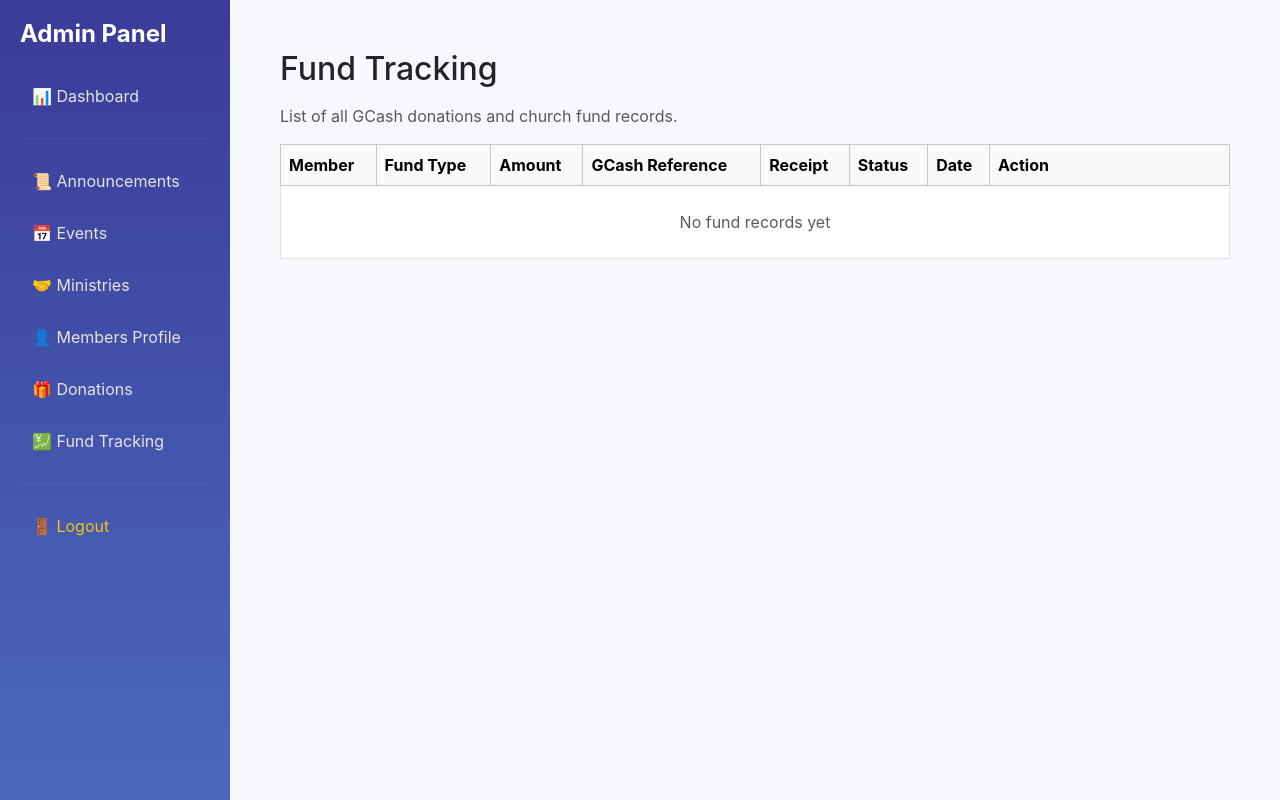
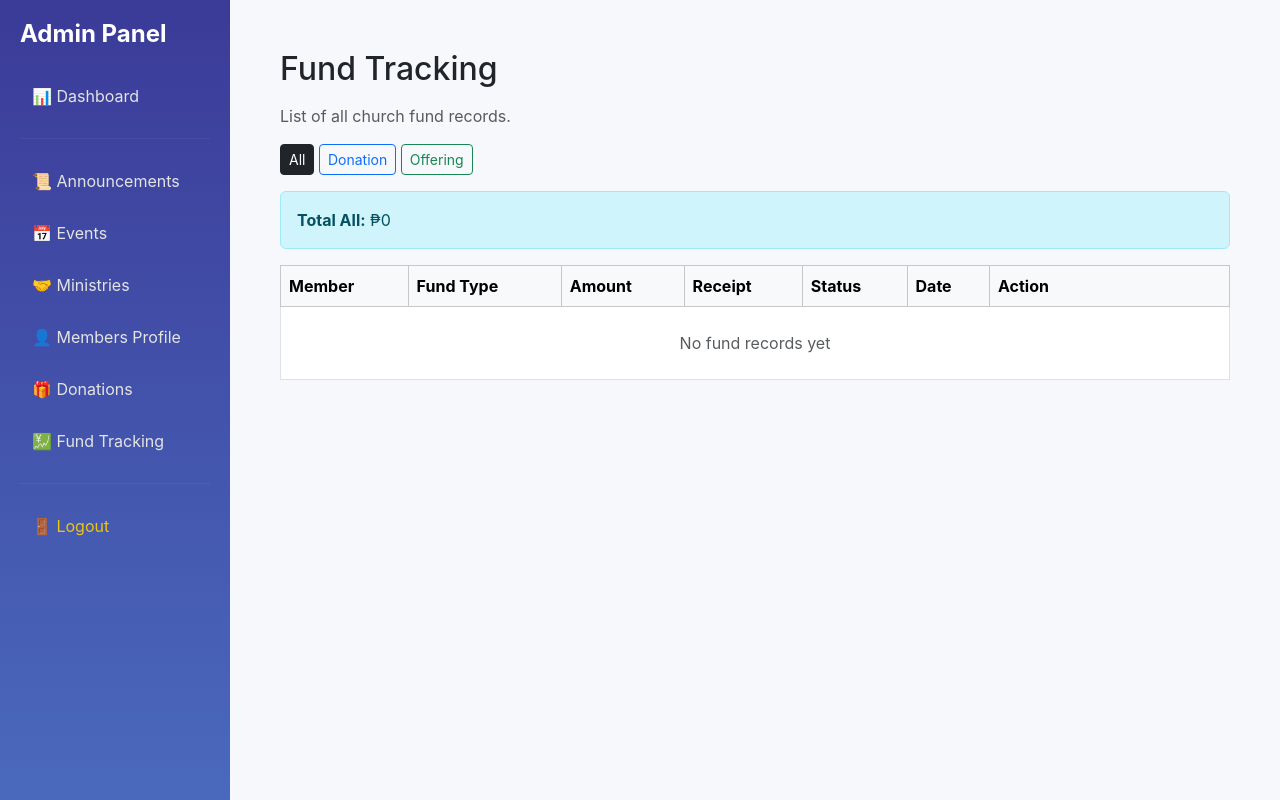
Before and after one commit to Kenn22749/foursquare_church, a Django app: page /admin_ui/fund-tracking/ in a window 1280 px wide. Run offline with Django 5.2, Linux system fonts and the light colour scheme; the visitor is signed in with stand-in values (Sample User, id 1); data comes from the database, SQL or seed files in the repository; data that the repository does not hold is empty.

Commit message:
Configure Cloudinary media upload and update fund tracking

```diff
--- a/main/models.py
+++ b/main/models.py
@@ -41,8 +41,8 @@ class Announcement(models.Model):
 
 class Donation(models.Model):
     FUND_TYPE_CHOICES = [
-        ('Donation', 'Donation'),
-        ('Others', 'Others'),
+    ('Donation', 'Donation'),
+    ('Offering', 'Offering'),
     ]
 
     STATUS_CHOICES = [
@@ -56,7 +56,6 @@ class Donation(models.Model):
     amount = models.DecimalField(max_digits=10, decimal_places=2)
 
     method = models.CharField(max_length=10, default='GCash')
-    gcash_reference = models.CharField(max_length=100, unique=True)
 
     receipt_image = models.ImageField(upload_to='donation_receipts/', null=True, blank=True)
 
--- a/main/templates/admin_ui/fund_tracking/list.html
+++ b/main/templates/admin_ui/fund_tracking/list.html
@@ -2,7 +2,31 @@
 
 {% block content %}
 <h2 class="mb-3">Fund Tracking</h2>
-<p class="text-muted">List of all GCash donations and church fund records.</p>
+<p class="text-muted">List of all church fund records.</p>
+
+<div class="mb-3">
+
+  <a href="?type=All"
+     class="btn btn-sm {% if selected_type == 'All' %}btn-dark{% else %}btn-outline-dark{% endif %}">
+     All
+  </a>
+
+  <a href="?type=Donation"
+     class="btn btn-sm {% if selected_type == 'Donation' %}btn-primary{% else %}btn-outline-primary{% endif %}">
+     Donation
+  </a>
+
+  <a href="?type=Offering"
+     class="btn btn-sm {% if selected_type == 'Offering' %}btn-success{% else %}btn-outline-success{% endif %}">
+     Offering
+  </a>
+
+</div>
+
+<div class="alert alert-info">
+  <strong>Total {{ selected_type }}:</strong>
+  ₱{{ total_amount }}
+</div>
 
 <table class="table table-bordered table-hover bg-white">
   <thead class="table-light">
@@ -10,7 +34,6 @@
       <th>Member</th>
       <th>Fund Type</th>
       <th>Amount</th>
-      <th>GCash Reference</th>
       <th>Receipt</th>
       <th>Status</th>
       <th>Date</th>
@@ -24,7 +47,6 @@
       <td>{{ d.member.username }}</td>
       <td>{{ d.fund_type }}</td>
       <td>₱{{ d.amount }}</td>
-      <td>{{ d.gcash_reference|default:"N/A" }}</td>
 
       <td>
         {% if d.receipt_image %}
@@ -33,17 +55,15 @@
              View
           </a>
         {% else %}
-          <span class="text-muted">No receipt</span>
+          No receipt
         {% endif %}
       </td>
 
       <td>
         {% if d.status == "Verified" %}
           <span class="badge bg-success">Verified</span>
-
         {% elif d.status == "Rejected" %}
           <span class="badge bg-danger">Rejected</span>
-
         {% else %}
           <span class="badge bg-warning text-dark">Pending</span>
         {% endif %}
@@ -55,37 +75,31 @@
 
         {% if d.status == "Pending" %}
 
-          <a href="{% url 'admin-fundtracking-verify' d.id %}"
-             class="btn btn-sm btn-success mb-1">
+          <a href="{% url 'admin-fundtracking-verify' d.id %}" class="btn btn-sm btn-success mb-1">
             Verify
           </a>
 
-          <a href="{% url 'admin-fundtracking-reject' d.id %}"
-             class="btn btn-sm btn-danger mb-1">
+          <a href="{% url 'admin-fundtracking-reject' d.id %}" class="btn btn-sm btn-danger mb-1">
             Reject
           </a>
 
         {% elif d.status == "Verified" %}
 
-          <a href="{% url 'admin-fundtracking-reject' d.id %}"
-             class="btn btn-sm btn-danger mb-1">
+          <a href="{% url 'admin-fundtracking-reject' d.id %}" class="btn btn-sm btn-danger mb-1">
             Change to Reject
           </a>
 
-          <a href="{% url 'admin-fundtracking-reset' d.id %}"
-             class="btn btn-sm btn-secondary mb-1">
+          <a href="{% url 'admin-fundtracking-reset' d.id %}" class="btn btn-sm btn-secondary mb-1">
             Reset
           </a>
 
         {% elif d.status == "Rejected" %}
 
-          <a href="{% url 'admin-fundtracking-verify' d.id %}"
-             class="btn btn-sm btn-success mb-1">
+          <a href="{% url 'admin-fundtracking-verify' d.id %}" class="btn btn-sm btn-success mb-1">
             Change to Verify
           </a>
 
-          <a href="{% url 'admin-fundtracking-reset' d.id %}"
-             class="btn btn-sm btn-secondary mb-1">
+          <a href="{% url 'admin-fundtracking-reset' d.id %}" class="btn btn-sm btn-secondary mb-1">
             Reset
           </a>
 
@@ -96,11 +110,12 @@
 
   {% empty %}
     <tr>
-      <td colspan="8" class="text-center text-muted py-4">
+      <td colspan="7" class="text-center text-muted py-4">
         No fund records yet
       </td>
     </tr>
   {% endfor %}
   </tbody>
 </table>
+
 {% endblock %}
--- a/main/templates/donations/history.html
+++ b/main/templates/donations/history.html
@@ -34,7 +34,6 @@
     <tr>
       <th>Fund Type</th>
       <th>Amount</th>
-      <th>GCash Reference no.</th>
       <th>Receipt</th>
       <th>Submitted</th>
       <th>Status</th>
@@ -48,8 +47,6 @@
       <td>{{ d.fund_type }}</td>
 
       <td>₱{{ d.amount }}</td>
-
-      <td>{{ d.gcash_reference|default:"N/A" }}</td>
 
       <td>
         {% if d.receipt_image %}
@@ -102,7 +99,7 @@
 
   {% empty %}
     <tr>
-      <td colspan="6" class="text-center text-muted py-4">
+      <td colspan="5" class="text-center text-muted py-4">
         No fund records yet
       </td>
     </tr>
--- a/main/templates/members/dashboard.html
+++ b/main/templates/members/dashboard.html
@@ -116,7 +116,7 @@
 
 <div class="dashboard-header">
   <h2>Hello, {{ user.username }}</h2>
-  <p>Welcome to your Makilala Foursquare Church Dashboard</p>
+  <p>Welcome to Makilala Foursquare Church Dashboard</p>
 </div>
 
 <div class="row justify-content-center text-center">
@@ -140,7 +140,7 @@
   <div class="col-lg-3 col-md-6 mb-4">
     <div class="card dashboard-card p-4">
       <h5>Fund Tracking</h5>
-      <p>Previous to present records</p>
+      <p>Records</p>
       <a href="{% url 'history' %}" class="btn btn-outline-info btn-sm">View Records</a>
     </div>
   </div>
--- a/main/templates/members/register.html
+++ b/main/templates/members/register.html
@@ -32,10 +32,8 @@
       {{ uform.username.label_tag }}
       {{ uform.username }}
     </div>
-    <div class="mb-3">
-      {{ uform.email.label_tag }}
-      {{ uform.email }}
-    </div>
+    <label>Email address <span class="text-muted">(optional)</span></label>
+    {{ uform.email }}
     <div class="mb-3">
       {{ uform.password.label_tag }}
       {{ uform.password }}
--- a/main/urls.py
+++ b/main/urls.py
@@ -61,4 +61,9 @@ path('admin_ui/fund-tracking/', views_admin.admin_fundtracking_list, name='admin
 path('admin_ui/fund-tracking/<int:pk>/verify/', views_admin.admin_fundtracking_verify, name='admin-fundtracking-verify'),
 path('admin_ui/fund-tracking/<int:pk>/reject/', views_admin.admin_fundtracking_reject, name='admin-fundtracking-reject'),
 path('admin_ui/fund-tracking/reset/<int:pk>/', views_admin.admin_fundtracking_reset, name='admin-fundtracking-reset'),
+
+
+path(
+    'admin_ui/members/<int:pk>/approve/', views_admin.admin_memberprofile_approve, name='admin-memberprofile-approve'),
+
 ]
--- a/main/views_admin.py
+++ b/main/views_admin.py
@@ -7,6 +7,7 @@ from .models import Ministry
 from django.utils import timezone
 from .models import MemberProfile
 from django.contrib.auth.models import User
+from django.db.models import Sum
 
 
 def admin_only(user):
@@ -60,6 +61,16 @@ def admin_memberprofile_delete(request, pk):
         messages.success(request, "Member profile deleted successfully.")
     else:
         messages.info(request, "Member profile does not exist.")
+    return redirect('admin-memberprofile-list')
+
+@user_passes_test(admin_only)
+def admin_memberprofile_approve(request, pk):
+    profile = get_object_or_404(MemberProfile, pk=pk)
+
+    profile.user.is_active = True
+    profile.user.save()
+
+    messages.success(request, "Member account approved successfully.")
     return redirect('admin-memberprofile-list')
 
 
@@ -249,10 +260,24 @@ from .models import Donation
 
 @user_passes_test(admin_only)
 def admin_fundtracking_list(request):
+    fund_type = request.GET.get('type', 'All')
+
     donations = Donation.objects.select_related('member').order_by('-created_at')
 
+    if fund_type == 'Donation':
+        donations = donations.filter(fund_type='Donation')
+
+    elif fund_type == 'Offering':
+        donations = donations.filter(fund_type='Offering')
+
+    total_amount = donations.aggregate(
+        total=Sum('amount')
+    )['total'] or 0
+
     return render(request, 'admin_ui/fund_tracking/list.html', {
-        'donations': donations
+        'donations': donations,
+        'selected_type': fund_type,
+        'total_amount': total_amount,
     })
 
 
--- a/requirements.txt
+++ b/requirements.txt
@@ -10,3 +10,5 @@ sqlparse==0.5.3
 typing_extensions==4.15.0
 tzdata==2025.2
 whitenoise==6.11.0
+cloudinary==1.41.0
+django-cloudinary-storage==0.3.0
```
Also changed, not shown: core/settings.py (+16 -2 lines), main/forms.py (+10 -8 lines), main/templates/admin_ui/memberprofile/list.html (+53 -9 lines), main/templates/donations/donate.html (+8 -9 lines), main/views_members.py (+28 -4 lines), main/migrations/0006_remove_donation_gcash_reference_and_more.py (added). Lines whose indentation alone changed are shown as unchanged.
